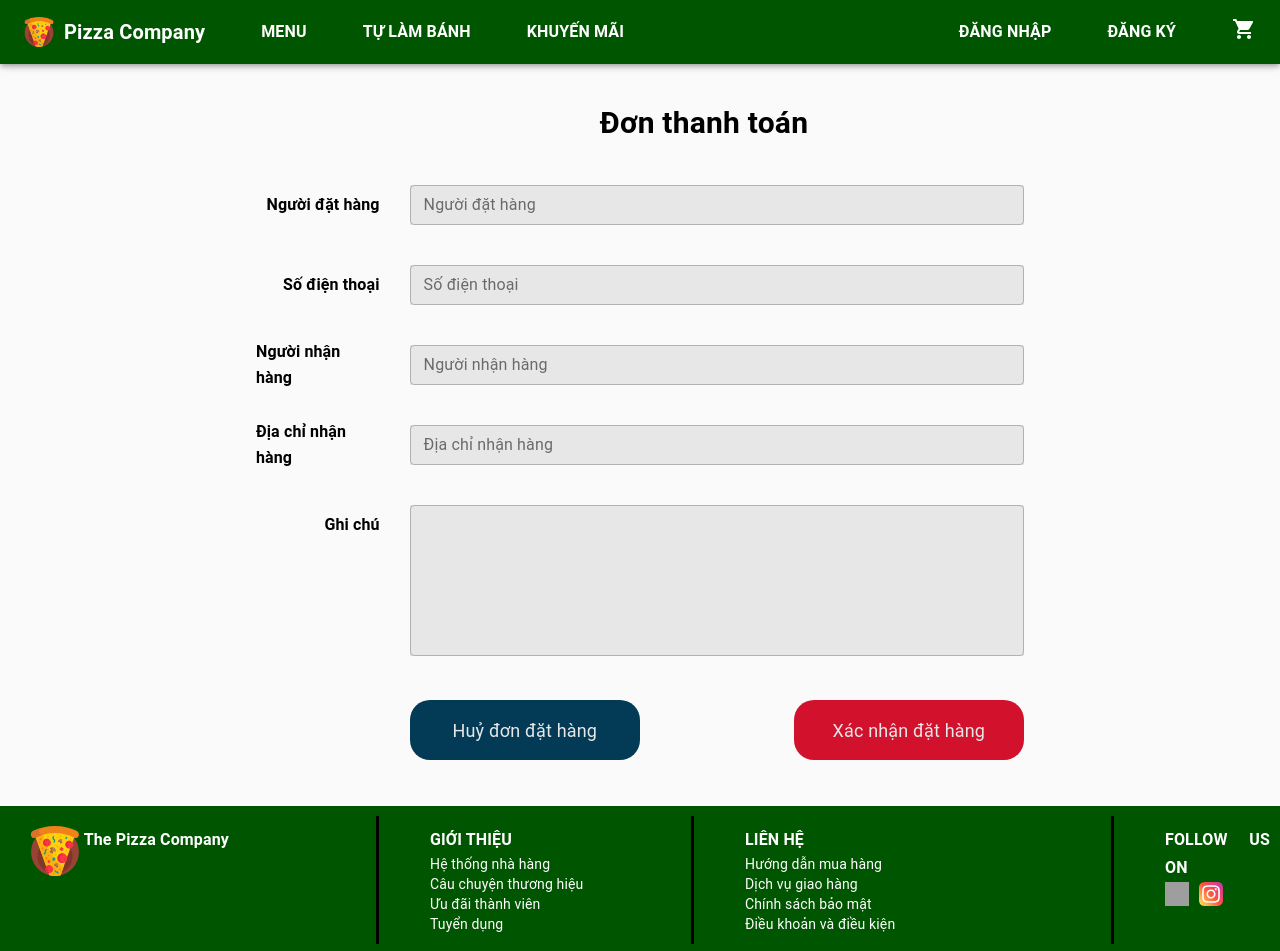
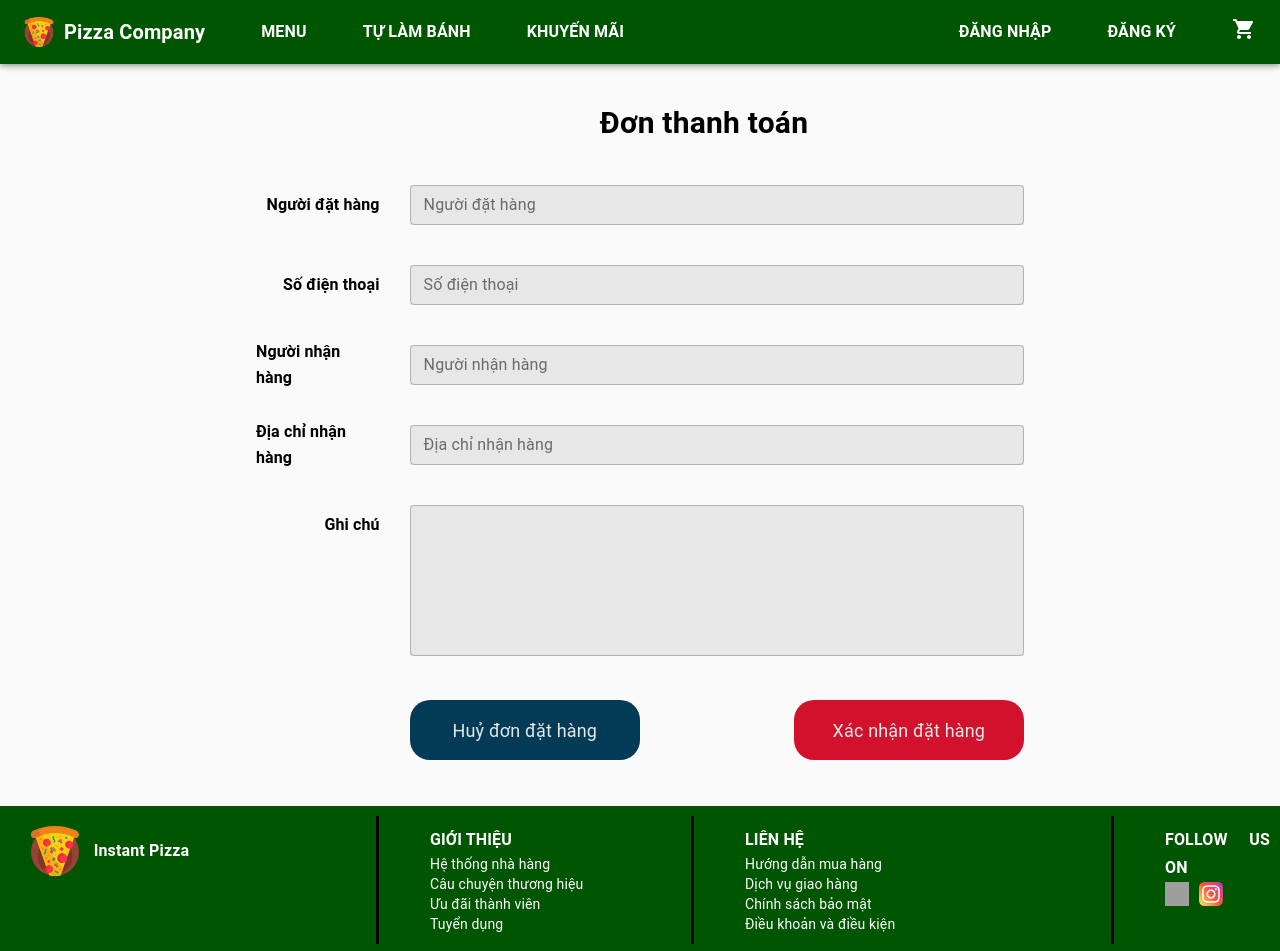
Before and after one commit to ndhungw/pizza-online, a React (Create React App) app: page /payment in a window 1280 px wide. Shown: the top 951 px of the page. Built offline with nearby package versions, Linux system fonts and the light colour scheme; grey boxes are pictures that could not be loaded; a web font is replaced by a local one.

Commit message:
fix logo at footer

```diff
--- a/src/components/Footer/Footer.js
+++ b/src/components/Footer/Footer.js
@@ -43,6 +43,11 @@ const useStyles = makeStyles((theme) => ({
       color: "#f3d438",
     },
   },
+  logo: {
+    display: "flex",
+    flexDirection: "row",
+    alignItems: "center",
+  },
 }));
 
 const Footer = () => {
@@ -63,6 +68,7 @@ const Footer = () => {
           marginBottom: 10,
         }}
       >
+        <div className={classes.logo}>
           <img
             src={pizzaCompanyIcon}
             style={{
@@ -79,10 +85,12 @@ const Footer = () => {
             style={{
               color: "white",
               fontWeight: "bold",
+              marginLeft: 10,
             }}
           >
-          The Pizza Company
+            Instant Pizza
           </Typography>
+        </div>
       </Grid>
       <Box
         component={Grid}
```
Lines whose indentation alone changed are shown as unchanged.
